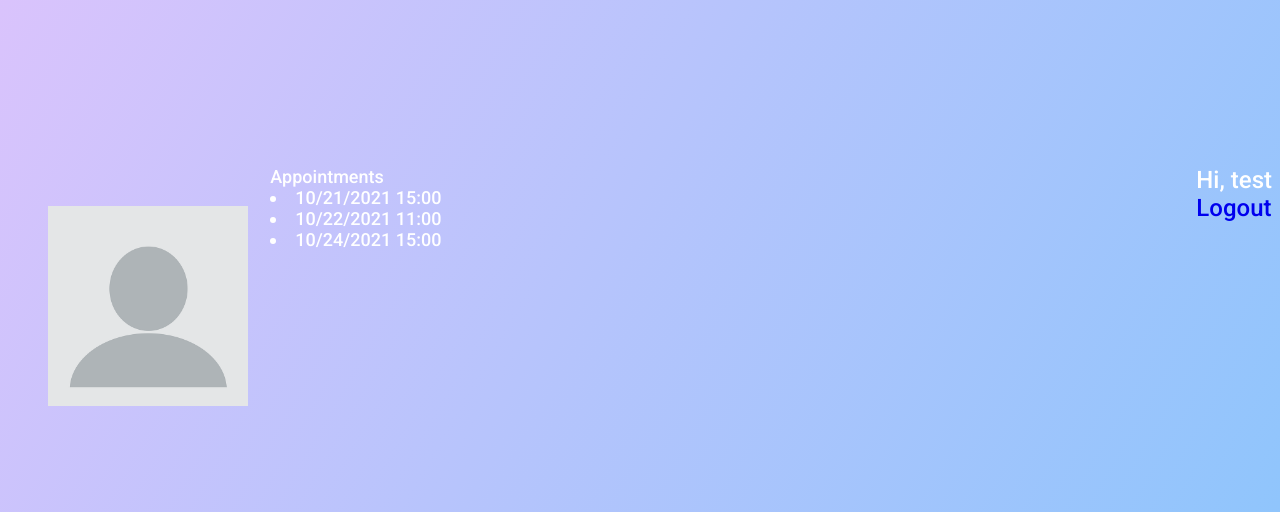
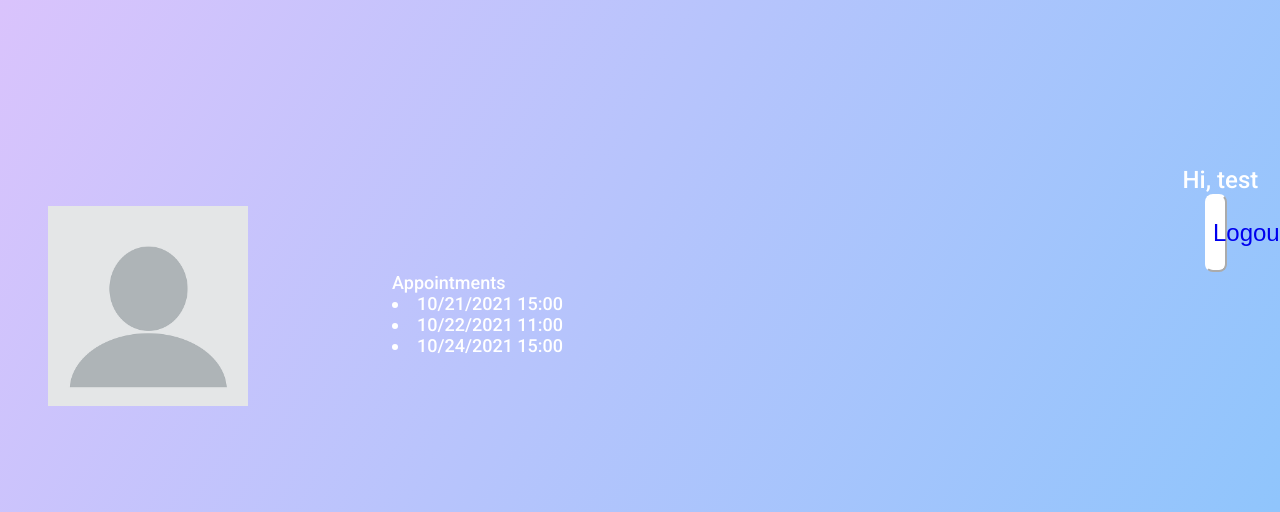
Before and after one commit to gcivil-nyu-org/Team_Team1_CS-GY-6063-Fall2021, a Django app: page /vmental/ in a window 1280 px wide. Shown: the part 242-754 px from the top of the page. Run offline with Django 3.2, Linux system fonts and the light colour scheme; a user stored in the database is signed in.

Commit message:
fix logout button

```diff
--- a/VMentalHealth/urls.py
+++ b/VMentalHealth/urls.py
@@ -30,6 +30,6 @@ urlpatterns = [
     #    'rest_framework.urls',
     #    namespace='rest_framework')),
     path('vmental/', include('vmental.urls')),
-    path('auth/', include('django.contrib.auth.urls')),
-    path('auth/signup/', SignUpView.as_view(), name='signup'),
+    # path('auth/', include('django.contrib.auth.urls')),
+    # path('auth/signup/', SignUpView.as_view(), name='signup'),
 ]
--- a/templates/index.html
+++ b/templates/index.html
@@ -15,8 +15,10 @@
         <div>
             Hi, {{request.user.username}}
         </div>
-        <div>
+        <div class="button_container">
+          <button type="button" name="logout">
             <a href="{% url 'logout' %}"> Logout</a>
+          </button>
         </div>
       </div>
       <div class="profile">
--- a/vmental/urls.py
+++ b/vmental/urls.py
@@ -1,7 +1,10 @@
+from django.conf.urls import include
 from django.urls import path
 
-from vmental.views import IndexView
+from vmental.views import IndexView, SignUpView
 
 urlpatterns = [
     path('', IndexView.as_view(), name='index'),
+    path('auth/', include('django.contrib.auth.urls')),
+    path('auth/signup/', SignUpView.as_view(), name='signup')
 ]
```
Also changed, not shown: db.sqlite3.
